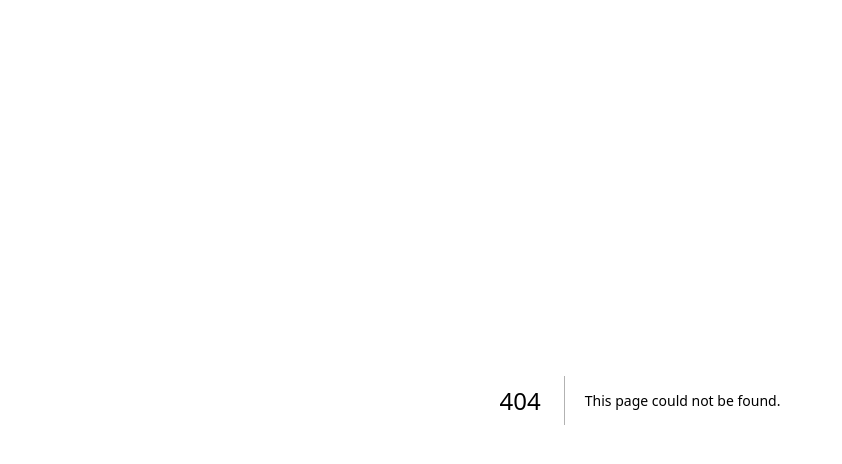
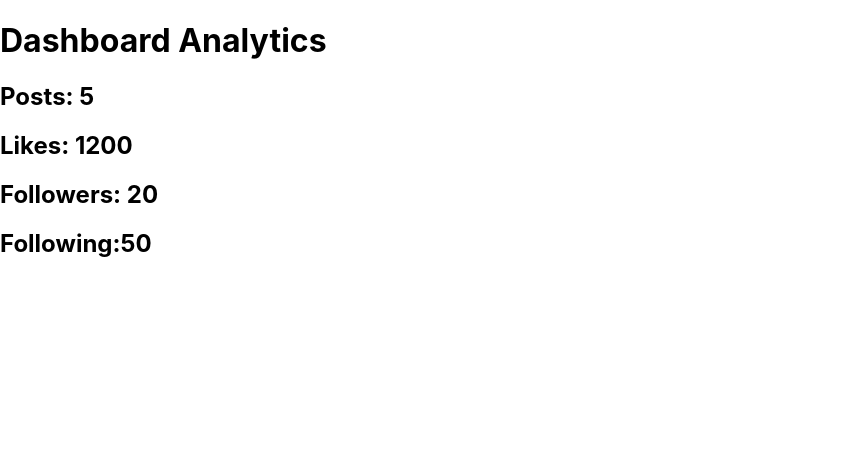
Before and after one commit to shyamenk/Learn-Nextjs, a Next.js app: page /dashboard-swr in a window 1280 px wide. Before the commit this address had no page. Shown: the top 464 px of the page, without its empty margins (0-842 px from the left). Built offline with nearby package versions, Linux system fonts and the light colour scheme; data requests are answered from the project's data file.

Commit message:
SWR for datafetching

```diff
--- a/db.json
+++ b/db.json
@@ -41,7 +41,7 @@
   ],
   "dashboard": {
     "posts": 5,
-    "likes": 100,
+    "likes": 1200,
     "followers": 20,
     "following": 50
   },
--- a/package.json
+++ b/package.json
@@ -15,6 +15,7 @@
     "json-server": "^0.17.1",
     "next": "13.0.1",
     "react": "18.2.0",
-    "react-dom": "18.2.0"
+    "react-dom": "18.2.0",
+    "swr": "^1.3.0"
   }
 }
--- /dev/null
+++ b/pages/dashboard-swr.js
@@ -0,0 +1,29 @@
+import useSwr from 'swr'
+
+const fetcher = async () => {
+  const response = await fetch('http://localhost:4000/dashboard')
+  const data = await response.json()
+  return data
+}
+const DashboardWithSwr = () => {
+  const {data, error} = useSwr('dashboard', fetcher)
+
+  if (error) {
+    return <h1>Error Occured While fetching Data</h1>
+  }
+
+  if (!data) {
+    return <h1>Loading...</h1>
+  }
+  return (
+    <>
+      <h1>Dashboard Analytics</h1>
+      <h2>Posts: {data.posts}</h2>
+      <h2>Likes: {data.likes}</h2>
+      <h2>Followers: {data.followers}</h2>
+      <h2>Following:{data.following}</h2>
+    </>
+  )
+}
+
+export default DashboardWithSwr
--- a/pages/news/[category].js
+++ b/pages/news/[category].js
@@ -17,7 +17,10 @@ const articlesByCategory = ({articles, category}) => {
 
 export default articlesByCategory
 
-export const getServerSideProps = async ({params}) => {
+export const getServerSideProps = async context => {
+  const {req, res, query, params} = context
+
+  console.log(query)
   const response = await fetch(
     `http://localhost:4000/news?category=${params.category}`,
   )
```
Also changed, not shown: pages/dashboard.js (added, +35 -0 lines), 1 other file (tests, documents, lock files or other folders).
